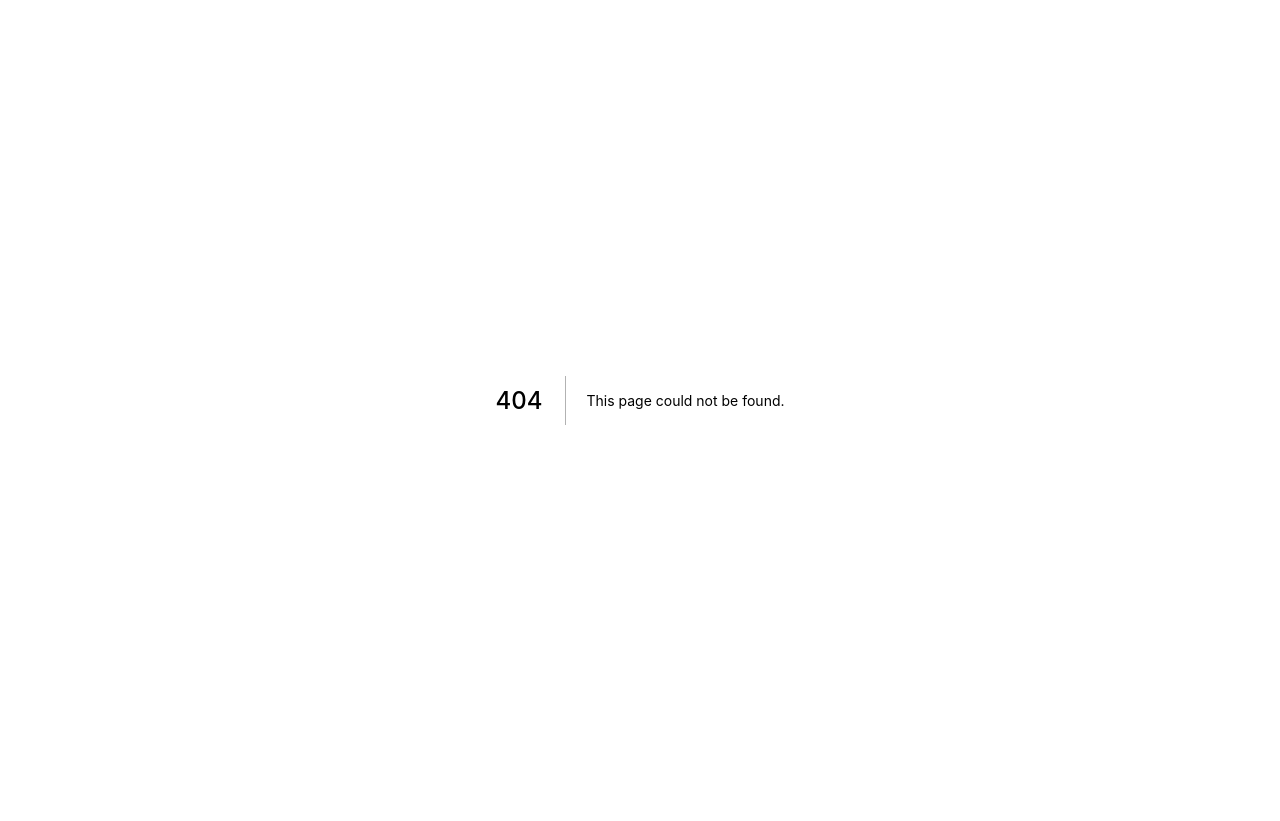
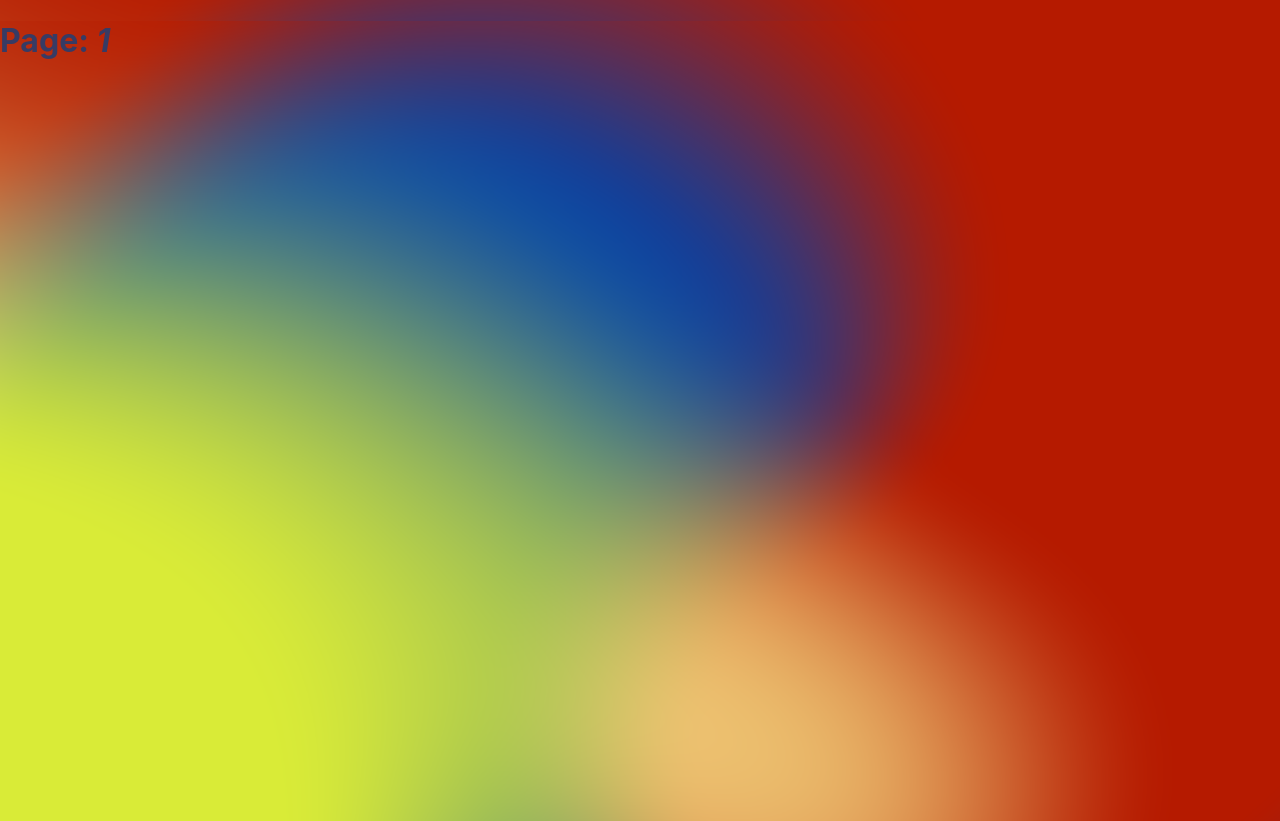
Before and after one commit to eystein/ztm-nextjs-coffeeshop, a Next.js app: page /1 in a window 1280 px wide. Before the commit this address had no page. Before the commit the page ends 800 px from the top, so only its background shows below. Built offline with nearby package versions, Linux system fonts and the light colour scheme.

Commit message:
Add new static and dynamic routes.

```diff
--- /dev/null
+++ b/pages/[dynamic].js
@@ -0,0 +1,17 @@
+import { useRouter } from 'next/router'
+import Head from 'next/head'
+
+const DynamicRoute = () => {
+	const router = useRouter()
+
+	return (
+		<>
+			<Head>
+				<title>{router.query.dynamic}</title>
+			</Head>
+			<h1>Page: <em>{router.query.dynamic}</em></h1>
+		</>
+	)
+}
+
+export default DynamicRoute;
```
Also changed, not shown: pages/courses/nextjs.js (added, +9 -0 lines).
